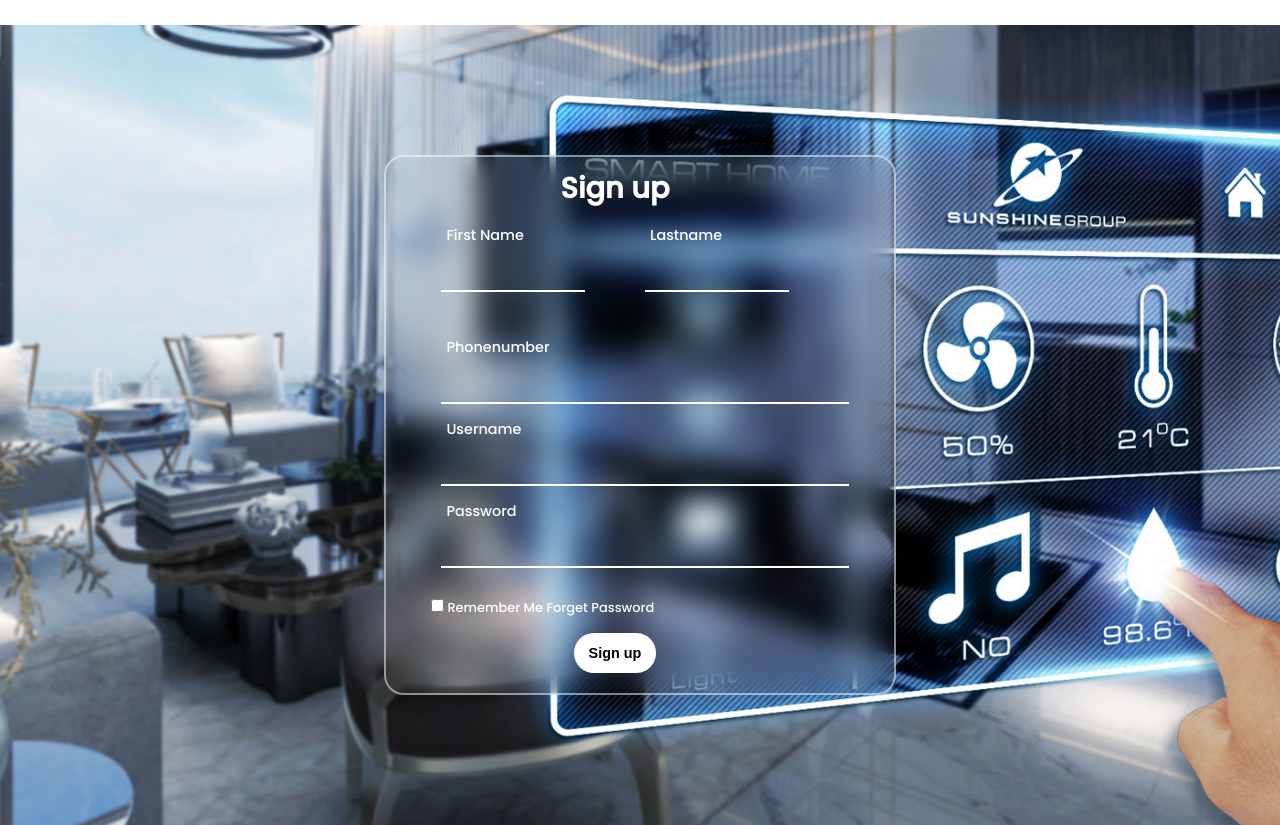
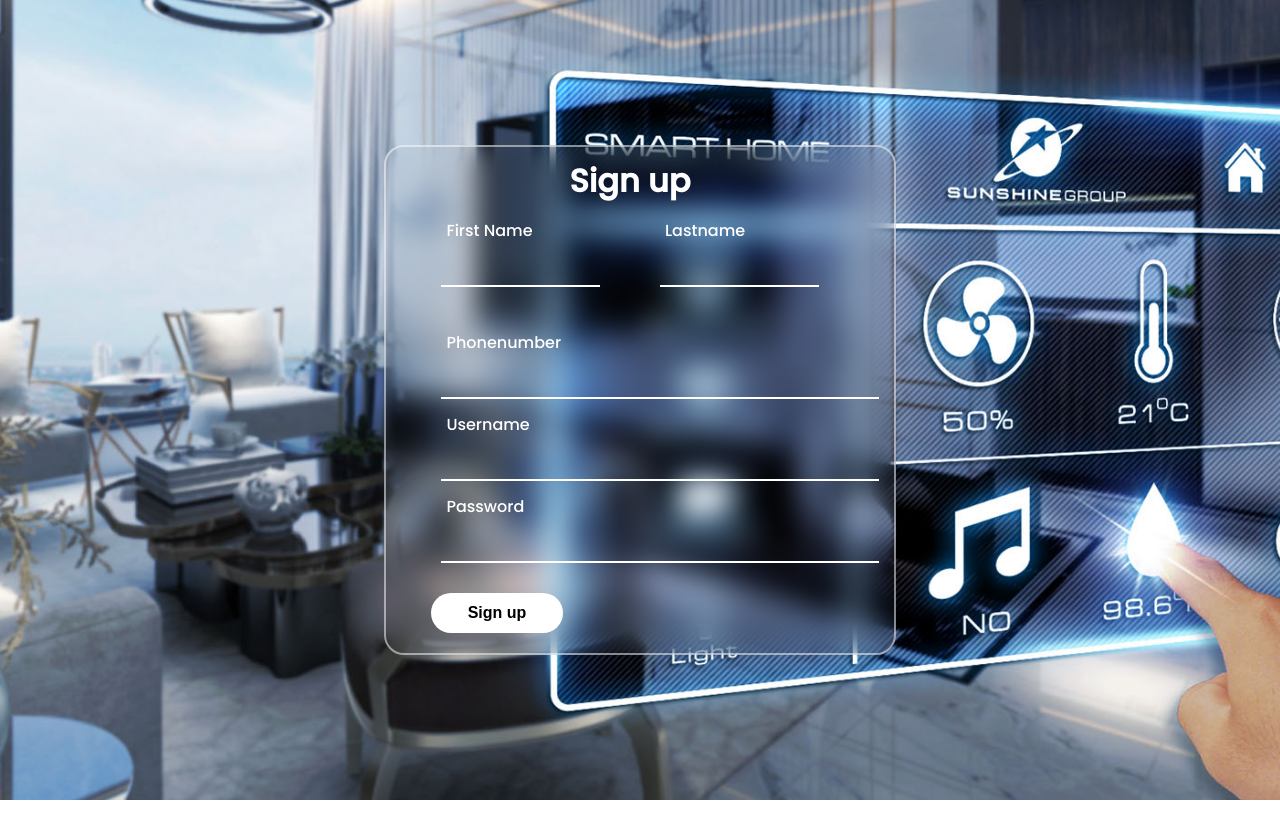
Before and after one commit to iduchungho/multidisciplinary-project-se, a React (Create React App) app in the folder client/: page /register in a window 1280 px wide. After the commit the page ends 800 px from the top, so only its background shows below. Built offline with nearby package versions, Linux system fonts and the light colour scheme.

Commit message:
modified Login, Register

```diff
--- a/client/src/pages/Login/Login.css
+++ b/client/src/pages/Login/Login.css
@@ -49,8 +49,8 @@
     pointer-events: none;
     transition: .5s;
 }
-input:focus ~ label,
-input:valid ~ label{
+.login input:focus ~ label,
+.login input:valid ~ label{
 top: -5px;
 }
 .inputbox input {
@@ -63,27 +63,7 @@ top: -5px;
     padding:0 35px 0 5px;
     color: #fff;
 }
-
-.forget{
-    margin: -15px 0 15px ;
-    font-size: .9em;
-    color: #fff;
-    display: flex;
-    justify-content: space-between;
-}
-
-.forget label input{
-    margin-right: 3px;
-
-}
-.forget label a{
-    color: #fff;
-    text-decoration: none;
-}
-.forget label a:hover{
-    text-decoration: underline;
-}
-.login{
+.login-btn{
     width: 100%;
     height: 40px;
     border-radius: 40px;
@@ -94,17 +74,17 @@ top: -5px;
     font-size: 1em;
     font-weight: 600;
 }
-.register{
+.register-block{
     font-size: .9em;
     color: #fff;
     text-align: center;
     margin: 25px 0 10px;
 }
-.register p a{
+.register-block p a{
     text-decoration: none;
     color: #fff;
     font-weight: 600;
 }
-.register p a:hover{
+.register-block p a:hover{
     text-decoration: underline;
 }
--- a/client/src/pages/Login/index.js
+++ b/client/src/pages/Login/index.js
@@ -1,5 +1,5 @@
 import './Login.css'
-import React, { useEffect, useState } from "react";
+import React, { useState } from "react";
 import axios from 'axios';
 import {useNavigate} from 'react-router-dom';
 function Login() {
@@ -24,10 +24,12 @@ function Login() {
             }
             sessionStorage.setItem('user', JSON.stringify(user));
             console.log(JSON.parse(sessionStorage.getItem('user')));
+            navigate('/');
           } catch (error) {
             console.error(error);
+            alert('Đăng nhập thất bại')
+            navigate('/login');
           }
-          navigate('/');
       };
     return (
         <div className='login'>
@@ -44,19 +46,14 @@ function Login() {
                                 <input type="password" onChange={(event) => setPassword(event.target.value)}/>
                                 <label>Password</label>
                             </div>
-                            <div className="forget">
-                                <label><input type="checkbox" />Remember Me  <a href="#">Forget Password</a></label>
-                            </div>
-                            <button type="submit" className='login'>Log in</button>
-                            <div className="register">
+                            <button type="submit" className='login-btn'>Log in</button>
+                            <div className="register-block">
                                 <p>Don't have an account <a href="/register">Register</a></p>
                             </div>
                         </form>
                     </div>
                 </div>
             </section>
-            <script type="module" src="https://unpkg.com/ionicons@5.5.2/dist/ionicons/ionicons.esm.js"></script>
-            <script noModule src="https://unpkg.com/ionicons@5.5.2/dist/ionicons/ionicons.js"></script>
         </div>
     )
 }
--- a/client/src/pages/Register/Register.css
+++ b/client/src/pages/Register/Register.css
@@ -14,7 +14,7 @@
     background-position: center;
     background-size: cover;
 }
-.form-box{
+.register .form-box{
     position: relative;
     width: 40%;
     height: 90%;
@@ -27,23 +27,23 @@
     align-items: center;
 
 }
-.form-value {
+.register .form-value {
     width: 90%;
-    padding-right: 50px;
+    padding-right: 20px;
 }
-.form-value h2{
+.register .form-value h2{
     font-size: 2em;
     color: #fff;
     text-align: center;
     margin-top: 10px;
 }
-.inputbox{
+.register .inputbox{
     position: relative;
     margin: 30px;
     width: 100%;
     border-bottom: 2px solid #fff;
 }
-.inputbox label{
+.register .inputbox label{
     position: absolute;
     top: 50%;
     left: 5px;
@@ -53,11 +53,11 @@
     pointer-events: none;
     transition: .5s;
 }
-input:focus ~ label,
-input:valid ~ label{
+.register input:focus ~ label,
+.register input:valid ~ label{
 top: -5px;
 }
-.inputbox input {
+.register .inputbox input {
     width: 100%;
     height: 50px;
     background: transparent;
@@ -67,29 +67,10 @@ top: -5px;
     padding:0 35px 0 5px;
     color: #fff;
 }
-
-.forget{
-    margin: 5px 0 15px 20px ;
-    font-size: .9em;
-    color: #fff;
-    display: flex;
-    justify-content: space-between;
-}
-
-.forget label input{
-    margin-right: 3px;
-
-}
-.forget label a{
-    color: #fff;
-    text-decoration: none;
-}
-.forget label a:hover{
-    text-decoration: underline;
-}
 .sign-up{
-    width: 20%;
+    width: 30%;
     height: 40px;
+    margin-left: 20px;
     border-radius: 40px;
     background: #fff;
     border: none;
@@ -98,20 +79,7 @@ top: -5px;
     font-size: 1em;
     font-weight: 600;
     margin-bottom: 20px;
-}
-.register{
-    font-size: .9em;
-    color: #fff;
-    text-align: center;
-    margin: 25px 0 10px;
-}
-.register p a{
-    text-decoration: none;
-    color: #fff;
-    font-weight: 600;
-}
-.register p a:hover{
-    text-decoration: underline;
+
 }
 .box-name {
     display: flex;
--- a/client/src/pages/Register/index.js
+++ b/client/src/pages/Register/index.js
@@ -1,5 +1,5 @@
 import "./Register.css";
-import React, { useEffect, useState } from "react";
+import React, { useState } from "react";
 import axios from 'axios';
 import { useNavigate } from 'react-router-dom';
 async function localFileToObject(filePath) {
@@ -53,50 +53,44 @@ function Register() {
             navigate('/login');
         } catch (error) {
             console.error(error);
+            alert('Đăng ký tài khoản thất bại');
+            navigate('/register')
         }
     };
     return (
-        <div class='register'>
+        <div className='register'>
             <section>
-                <div class="form-box">
-                    <div class="form-value">
+                <div className="form-box">
+                    <div className="form-value">
                         <form onSubmit={handleSubmit}>
                             <h2>Sign up</h2>
                             <div className="box-name">
-                                <div class="inputbox">
+                                <div className="inputbox">
                                     <input type="text" onChange={(event) => setFirstname(event.target.value)} />
                                     <label >First Name</label>
                                 </div>
-                                <div class="inputbox">
+                                <div className="inputbox">
                                     <input type="text" onChange={(event) => setLastname(event.target.value)} />
                                     <label >Lastname</label>
                                 </div>
                             </div>
-                            <div class="inputbox">
+                            <div className="inputbox">
                                 <input type="text" onChange={(event) => setPhonenumber(event.target.value)} />
                                 <label>Phonenumber</label>
                             </div>
-                            <div class="inputbox">
+                            <div className="inputbox">
                                 <input type="text" onChange={(event) => setUsername(event.target.value)} />
                                 <label>Username</label>
                             </div>
-                            <div class="inputbox">
+                            <div className="inputbox">
                                 <input type="password" onChange={(event) => setPassword(event.target.value)} />
                                 <label >Password</label>
-                            </div>
-                            <div class="forget">
-                                <label for=""><input type="checkbox" />Remember Me <a
-                                    href="#">Forget Password</a></label>
                             </div>
                             <button className="sign-up">Sign up</button>
                         </form>
                     </div>
                 </div>
             </section>
-            <script type="module"
-                src="https://unpkg.com/ionicons@5.5.2/dist/ionicons/ionicons.esm.js"></script>
-            <script noModule
-                src="https://unpkg.com/ionicons@5.5.2/dist/ionicons/ionicons.js"></script>
         </div>
     )
 }
```
